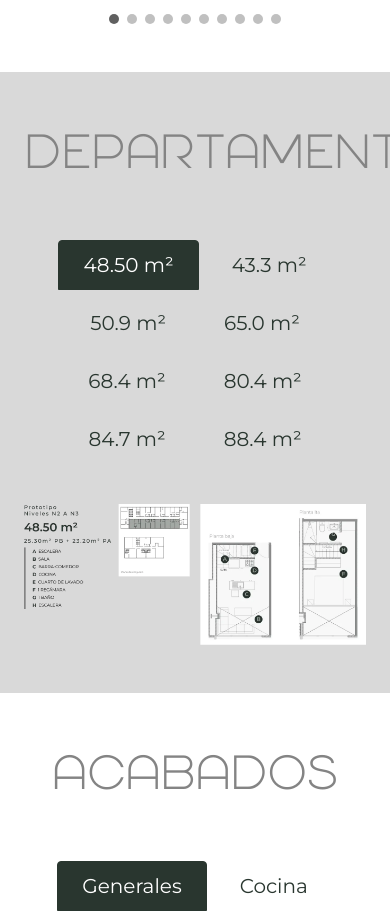
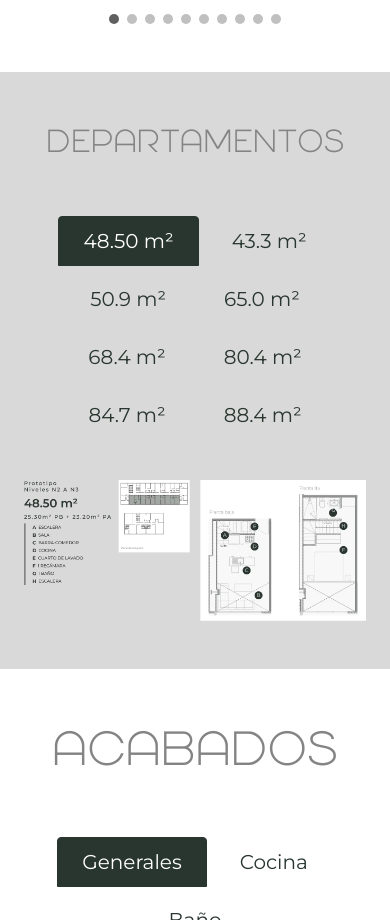
Before and after one commit to ulisescruzescamilla/high-point, a React (Vite) app: page / in a window 390 px wide. Shown: the part 4650-5570 px from the top of the page. Built offline with nearby package versions, Linux system fonts and the light colour scheme.

Commit message:
Fix Departamentos title overflow on mobile
- Reduce h2.section-title font-size from 48px to 32px
  on screens under 768px
- Add overflow-wrap / word-break to prevent text overflow

```diff
--- a/src/App.css
+++ b/src/App.css
@@ -546,6 +546,12 @@
 
   @media (max-width: 768px) {
     padding: 48px 24px;
+
+    & .section-title {
+      font-size: 32px;
+      overflow-wrap: break-word;
+      word-break: break-word;
+    }
   }
 }
 
```
